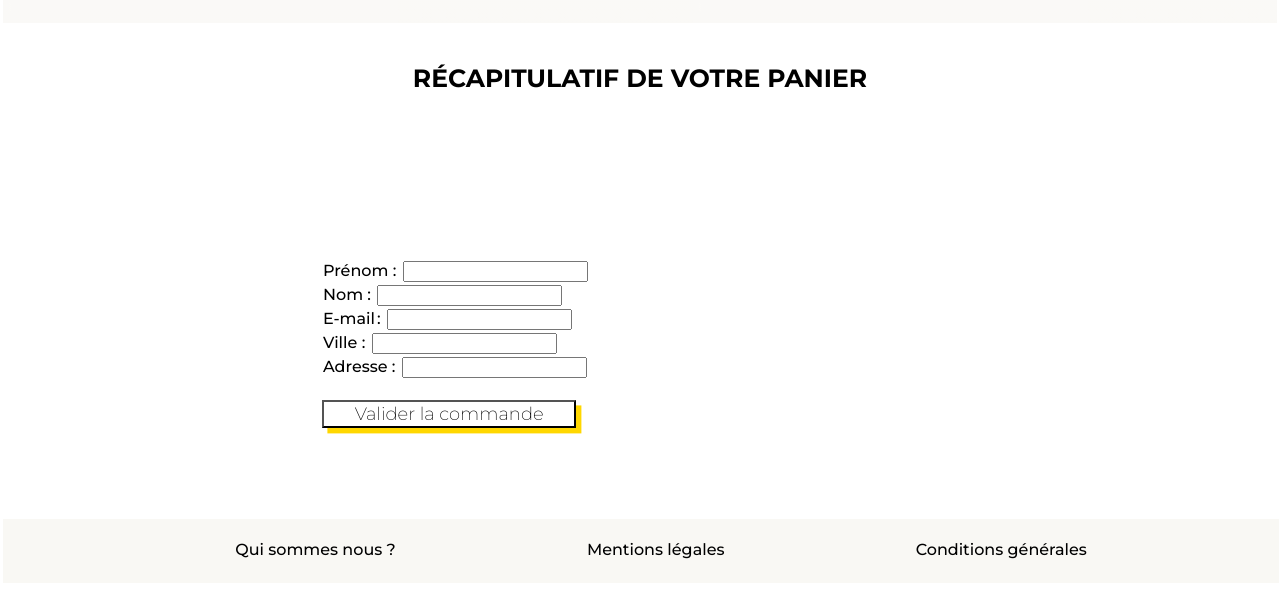
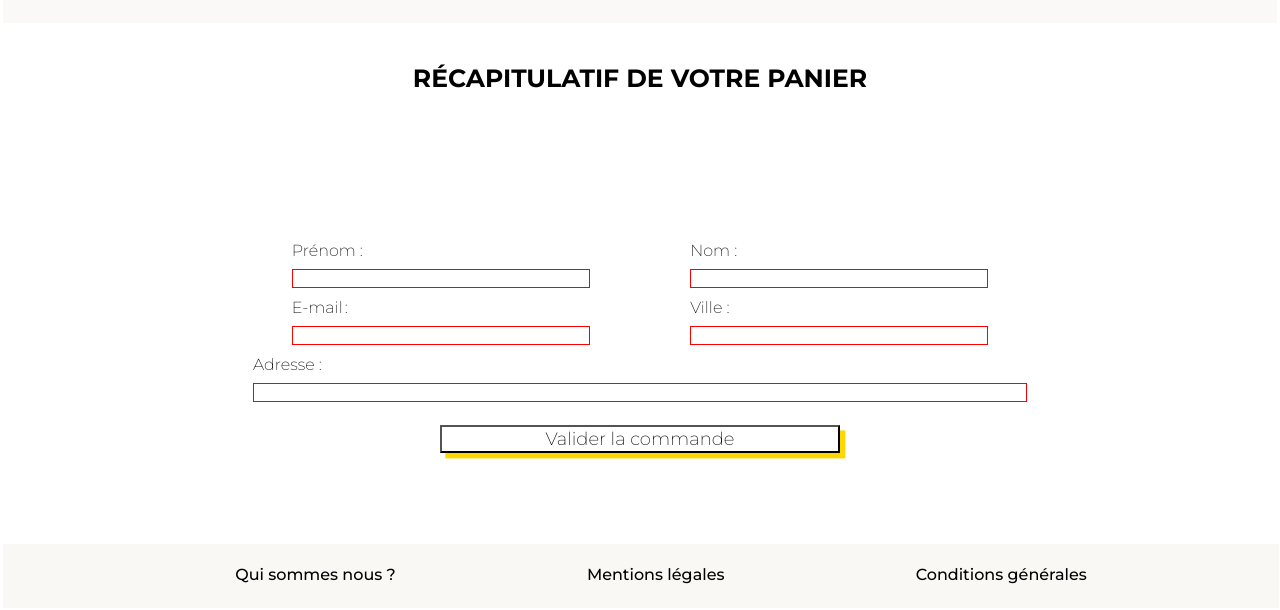
Before and after one commit to Misha-Labruyere/P5_Misha, a website: page views/panier.html in a window 1280 px wide. Shown: the part 207-817 px from the top of the page. Drawn offline with Linux system fonts and the light colour scheme.

Commit message:
Finalisation de la présentation

```diff
--- a/views/index.js
+++ b/views/index.js
@@ -7,7 +7,7 @@ fetch("http://localhost:3000/api/cameras/")
 
       let newCamera = emptyProduct.cloneNode(true);
 
-      //compléter les informations de la camera
+      //compléter les informations de chaque camera
       newCamera.setAttribute('id', 'camera-' + product[i].idProduct)
       newCamera.getElementsByClassName("name")[0].innerHTML = product[i].name;
       newCamera.getElementsByClassName("price")[0].innerHTML =
@@ -19,7 +19,7 @@ fetch("http://localhost:3000/api/cameras/")
         .getElementsByClassName("selected-product")[0]
         .setAttribute("href", "./produit.html?id=" + product[i]._id);
 
-      //ajouter le lien de personnalisation vers la page du produit
+      //ajouter le lien vers la page du produit
       newCamera.getElementsByClassName(
         "selected-product"
       )[0].onclick = function lensCustomization() {
--- a/views/panier.html
+++ b/views/panier.html
@@ -49,23 +49,23 @@
 
         <div>
             <label for="fist-name">Prénom :</label>
-            <input type="text" id="first-name" name="fist-name">
+            <input type="text" id="first-name" name="fist-name" required>
         </div>
         <div>
             <label for="last-name">Nom :</label>
-            <input type="text" id="last-name" name="last-name">
+            <input type="text" id="last-name" name="last-name" required>
         </div>
         <div>
             <label for="mail">E-mail :</label>
-            <input type="email" id="mail" name="user_mail">
+            <input type="email" id="mail" name="user_mail" required>
         </div>
         <div>
             <label for="city">Ville :</label>
-            <input type="text" id="city" name="city">
+            <input type="text" id="city" name="city" required>
         </div>
         <div>
             <label for="address">Adresse :</label>
-            <input type="text" id="address" name="address">
+            <input type="text" id="address" name="address" required>
         </div>
 
         <div class="button">
--- a/views/produit.js
+++ b/views/produit.js
@@ -1,5 +1,7 @@
+//Récupération de l'ID du produit sélectionné dans le localstorage
 let selectedCamera = localStorage.getItem("selectedProduct");
 
+//Appel à l'API avec ID du produit sélectionné pour récupérer les informations du produit
 fetch("http://localhost:3000/api/cameras/" + selectedCamera)
   .then((product) => product.json())
   .then((product) => {
@@ -15,6 +17,7 @@ fetch("http://localhost:3000/api/cameras/" + selectedCamera)
     });
 });
 
+//Liste déroulante pour le choix de lentilles
 function insertLens(lenses) {
   const cameraLens = document.getElementById("camera-lens");
   const lensesSelectElement = document.getElementById("lenses");
@@ -27,6 +30,7 @@ function insertLens(lenses) {
   }
 }
 
+//Bouton d'ajout au panier du produit
 function addToCart(product) {
   let selectChoices = document.getElementById("lenses");
   let choiceLense = selectChoices.options[selectChoices.selectedIndex].value;
--- a/views/style.css
+++ b/views/style.css
@@ -47,7 +47,7 @@ img {
   background-color: rgb(255, 255, 255);
   display: flex;
   flex-direction: column;
-  box-shadow: 0.7em 0.7em gold, -0.01em 0 0 0.1em lightgray;
+  box-shadow: -0.01em 0 0 0.1em lightgray;
   max-width: 70%;
   margin: 10px;
   margin-bottom: 20px;
@@ -58,7 +58,6 @@ img {
 
 #empty-camera {
   visibility: hidden;
-  width: 0%;
   margin: 0%;
   padding: 0%;
 }
@@ -143,11 +142,12 @@ form {
   text-transform: uppercase;
 }
 
-form#order {
+#data {
   display: flex;
-  flex-direction: column;
-  max-width: 50%;
-  min-height: 200px;
+  flex-wrap: wrap;
+  justify-content: space-evenly;
+  max-width: 70%;
+  min-height: 100px;
   margin: auto;
   margin-left: auto;
   margin-right: auto;
@@ -156,6 +156,20 @@ form#order {
   font-weight: 200;
   line-height: 2rem;
   background-color: rgba(255, 255, 255, 0.242);
+}
+
+form div {
+  display: flex;
+  flex-direction: column;
+  min-width: 300px;
+}
+
+#data #address {
+  min-width: 60vw
+}
+
+#sent-form {
+  min-width: 400px;
 }
 
 h3 {
@@ -180,3 +194,28 @@ h3 {
   width: 20vw;
   margin: auto;
 }
+
+.selected-product {
+  background-color: gold;
+  text-align: center;
+}
+
+.add-to-cart {
+  box-shadow: none;
+  margin-bottom: 20px;
+}
+
+.article-suppression {
+  box-shadow: none;
+  background-color: gold;
+  border: none;
+  min-width: 100%;
+}
+
+form input:invalid {
+  border: 1px solid red;
+}
+
+form input:valid {
+  border: 1px solid black;
+}
```
Also changed, not shown: views/panier.js (+4 -5 lines).
